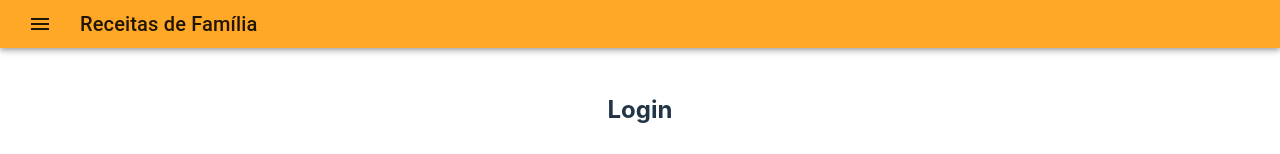
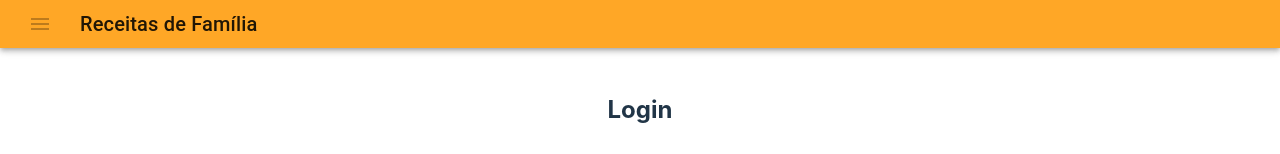
Before and after one commit to reltz/FamilyRecipes, a React (Vite) app: page /login in a window 1280 px wide. Shown: the top 154 px of the page. Built offline with nearby package versions, Linux system fonts and the light colour scheme.

Commit message:
disable menu if user is not logged in

```diff
--- a/src/components/app-header.tsx
+++ b/src/components/app-header.tsx
@@ -54,6 +54,7 @@ function AppHeader(props: AppHeaderProps) {
             aria-label="menu"
             sx={{ mr: 2, ml: 2 }}
             onClick={handleMenuOpen}
+            disabled={!props.isAuthenticated}
           >
             <MenuIcon />
           </IconButton>
```
